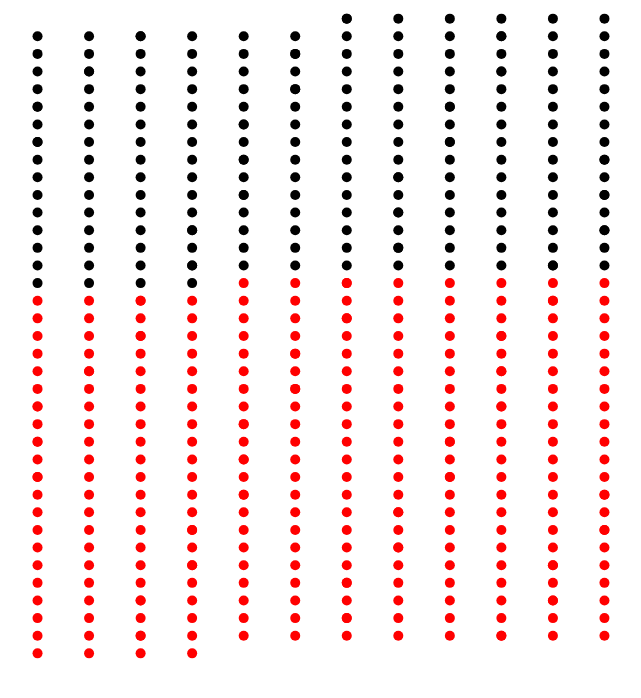
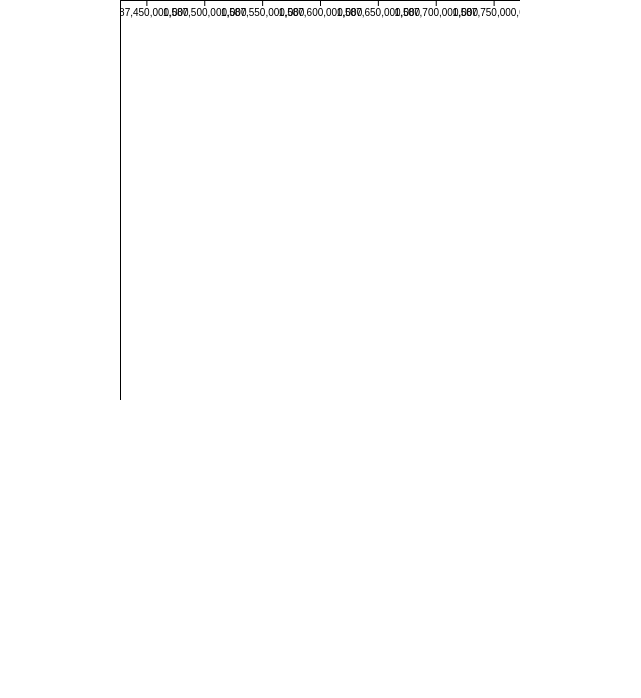
Before and after one commit to ajmorozoff/d3-react-explorations, a React (Create React App) app: page / in a window 1280 px wide. Shown: the top 698 px of the page, without its empty margins (320-961 px from the left). Built offline with nearby package versions, Linux system fonts and the light colour scheme.

Commit message:
breaking into components)

```diff
--- a/src/components/App.css
+++ b/src/components/App.css
@@ -1,5 +1,8 @@
 .App {
-  text-align: center;
+  display: flex;
+  flex-direction: column;
+  justify-content: center;
+  align-items: center;
 }
 
 .App-logo {
--- a/src/components/App.js
+++ b/src/components/App.js
@@ -1,12 +1,20 @@
 import React from 'react';
 import './App.css';
+import { staticTimeSeries } from '../data/sampleTimeSeries';
 
 import Chart from './Chart';
+import XYLineChart from './XYLineChart';
 
 function App() {
   return (
     <div className="App">
-      <Chart />
+      <XYLineChart
+        width={400}
+        height={400}
+        dataSet={staticTimeSeries}
+        xCallBack={d => d.date}
+        yCallBack={d => d.price}
+      />
     </div>
   );
 }
--- a/src/components/Chart.js
+++ b/src/components/Chart.js
@@ -1,5 +1,5 @@
 import React, { useEffect, useState } from 'react';
-import * as d3 from "d3";
+import * as d3 from 'd3';
 import { generateData } from '../data/datagen';
 
 const dataSet = generateData();
@@ -28,7 +28,7 @@ const Chart = () => {
             .attr('cx', (d, i) => (x(d.month) + 1))
             .attr('cy', (d, i) => (y(d.year) + 1))
             .attr('r', 5)
-            .attr('fill', (d, i) => d.status === 'staged' ? 'red' : 'black')
+            .attr('fill', (d, i) => d.status === 'staged' ? 'red' : d.status === 'done' ? 'black' : 'lightgrey')
     }, []);
 
     return (
--- /dev/null
+++ b/src/components/XAxis.js
@@ -0,0 +1,24 @@
+import React, { useEffect, useState } from 'react';
+import * as d3 from 'd3';
+
+const XAxis = ({ width, dataSet, xCallBack, ticks=4 }) => {
+
+    const x = d3.scaleLinear()
+        .domain(d3.extent(dataSet, xCallBack))
+        .range([0, width]);
+
+    const xAxis = d3.axisBottom(x)
+        .ticks(dataSet.length)
+
+    useEffect(() => {
+        const container = d3.select('#x-axis');
+        container.call(xAxis);
+    })
+    //todo: figure out if you really need to 'call' as per above
+    return (
+        <g id='x-axis'>
+        </g>
+    );
+}
+
+export default XAxis;
--- /dev/null
+++ b/src/components/XYLineChart.js
@@ -0,0 +1,25 @@
+import React, { useEffect, useState } from 'react';
+import * as d3 from 'd3';
+
+import YAxis from './YAxis';
+import XAxis from './XAxis';
+
+const XYLineChart = ({ width, height, dataSet, xCallBack, yCallBack }) => {
+
+    return (
+        <svg width={width} height={height}>
+            <XAxis
+                width={width}
+                dataSet={dataSet}
+                xCallBack={xCallBack}
+            />
+            <YAxis
+                height={height}
+                dataSet={dataSet}
+                yCallBack={yCallBack}
+            />
+        </svg>
+    )
+}
+
+export default XYLineChart;
--- /dev/null
+++ b/src/components/YAxis.js
@@ -0,0 +1,28 @@
+import React, { useEffect, useState } from 'react';
+import * as d3 from 'd3';
+
+const YAxis = ({ height, dataSet, yCallBack }) => {
+
+    let range = d3.extent(dataSet, yCallBack);
+
+    const y = d3.scaleLinear()
+    //flip the range because y is top-down
+    .domain(range[1], range[0])
+    .range([height, 0]);
+
+    const yAxis = d3.axisLeft(y)
+        .ticks(dataSet.length)
+
+    useEffect(() => {
+        const container = d3.select('#y-axis');
+        container.call(yAxis);
+    })
+
+    //todo: figure out if you really need to 'call' as per above
+    return (
+        <g id='y-axis'>
+        </g>
+    );
+}
+
+export default YAxis;
--- a/src/data/datagen.js
+++ b/src/data/datagen.js
@@ -8,11 +8,12 @@ export const generateData = () => {
     const LENGTH = 27;
     const DOB = moment("01-05-1990", "MM-DD-YYYY");;
     const END_AGE = 51; //average
+    const EDGE_AGE = 35;
 
     const CURRENT_DATE = moment();
     const CURRENT_AGE = CURRENT_DATE.diff(DOB, 'years');
     const EST_END_DATE = moment().add( (END_AGE - CURRENT_AGE), 'years');
-
+    const EST_EDGE_DATE  = moment().add( (EDGE_AGE - CURRENT_AGE), 'years');
 
     let lastCalculated = moment(START_DATE);
     let data = [];
@@ -32,7 +33,7 @@ export const generateData = () => {
             month: lastCalculated.month(),
             year: lastCalculated.year(),
             day: lastCalculated.day(),
-            status: 'staged'
+            status: lastCalculated.isBefore(EST_EDGE_DATE) ? 'staged' : 'unlikely'
         };
         data.push(estimatedFuture);
         lastCalculated.add(LENGTH, 'days');
--- /dev/null
+++ b/src/data/sampleTimeSeries.js
@@ -0,0 +1,32 @@
+export const staticTimeSeries = [
+    {
+        date: (new Date(2020, 3, 25)),
+        name: 'bitcoin',
+        price: 7638.90,
+        spark: 'up'
+    },
+    {
+        date: (new Date(2020, 3, 24)),
+        name: 'bitcoin',
+        price: 7508.67,
+        spark: 'up'
+    },
+    {
+        date: (new Date(2020, 3, 23)),
+        name: 'bitcoin',
+        price: 7472.45,
+        spark: 'up'
+    },
+    {
+        date: (new Date(2020, 3, 22)),
+        name: 'bitcoin',
+        price: 7136.84,
+        spark: 'up'
+    },
+    {
+        date: (new Date(2020, 3, 21)),
+        name: 'bitcoin',
+        price: 6853.68,
+        spark: 'up'
+    }
+];
```
